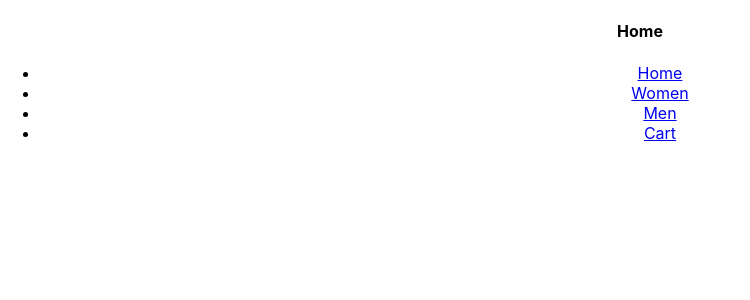
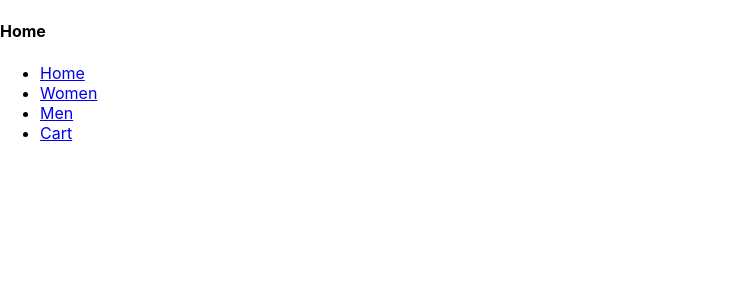
Before and after one commit to JesseCHowe/hm-fall-catalog-2020, a React (Create React App) app: page / in a window 1280 px wide. Shown: the top 300 px of the page, without its empty margins (0-750 px from the left). Built offline with nearby package versions, Linux system fonts and the light colour scheme.

Commit message:
testing routing

```diff
--- a/src/App.js
+++ b/src/App.js
@@ -1,12 +1,23 @@
 import React from "react";
 import "./App.css";
-import Main from "./containers/Main";
+import Home from "./containers/Home";
+import Cart from "./containers/Cart";
+import Men from "./containers/Men";
+import Women from "./containers/Women";
+import ProductInfo from "./containers/ProductInfo";
+import { Switch, Route } from "react-router-dom";
 
 function App() {
   return (
-    <div className="App">
-      <Main />
-    </div>
+    <React.Fragment>
+      <Switch>
+        <Route path="/cart" component={Cart} />
+        <Route path="/men" component={Men} />
+        <Route path="/product/:productId" component={ProductInfo} />
+        <Route path="/women" component={Women} />
+        <Route exact path="/" component={Home} />
+      </Switch>
+    </React.Fragment>
   );
 }
 
--- a/src/containers/Main.js
+++ b/src/containers/Main.js
@@ -16,7 +16,6 @@ const Main = () => {
         <Route path="/men" component={Men} />
         <Route path='/product/:productId' component={ProductInfo}/>
         <Route path="/women" component={Women} />
-        <Route path="/" component={Home} />
       </Switch>
     </div>
   );
```
